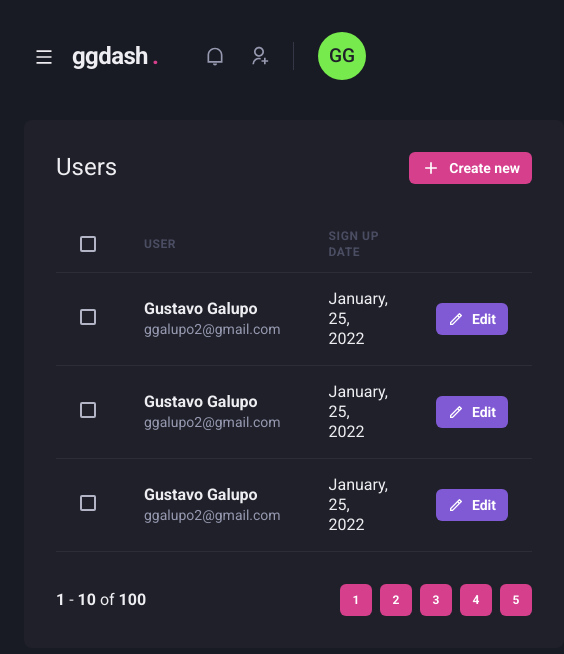
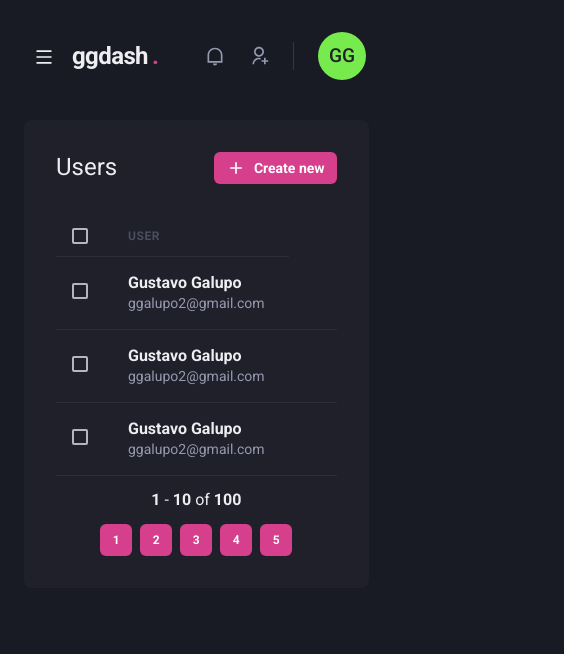
Before and after one commit to GGalupo/gg-dash, a Next.js app: page /users in a window 390 px wide. Shown: the top 654 px of the page, 564 px wide, since content can reach past the window. Built offline with nearby package versions, Linux system fonts and the light colour scheme.

Commit message:
Responsive users page

```diff
--- a/src/components/Pagination/index.tsx
+++ b/src/components/Pagination/index.tsx
@@ -3,12 +3,18 @@ import { PaginationItem } from "./PaginationItem";
 
 export const Pagination = () => {
   return (
-    <Flex mt="8" justify="space-between" align="center" spacing="6">
+    <Flex
+      direction={["column", "row"]}
+      mt={["3", "8"]}
+      justify="space-between"
+      align="center"
+      spacing="6"
+    >
       <Box>
         <strong>1</strong> - <strong>10</strong> of <strong>100</strong>
       </Box>
 
-      <HStack>
+      <HStack mt={["3", "0"]}>
         <PaginationItem pageNumber={1} isCurrentPage />
         <PaginationItem pageNumber={2} isCurrentPage />
         <PaginationItem pageNumber={3} isCurrentPage />
--- a/src/pages/users/index.tsx
+++ b/src/pages/users/index.tsx
@@ -12,6 +12,7 @@ import {
   Thead,
   Tr,
   Text,
+  useBreakpointValue,
 } from "@chakra-ui/react";
 import { RiAddLine, RiPencilLine } from "react-icons/ri";
 
@@ -20,6 +21,10 @@ import { Pagination } from "../../components/Pagination";
 import Sidebar from "../../components/Sidebar";
 
 const UserList = () => {
+  const isWideScreen = useBreakpointValue({
+    base: false,
+    lg: true,
+  });
   return (
     <Box>
       <Header />
@@ -47,17 +52,17 @@ const UserList = () => {
           <Table colorScheme="whiteAlpha">
             <Thead>
               <Tr>
-                <Th px="6" color="gray.300" width="8">
+                <Th px={["4", "4", "6"]} color="gray.300" width="8">
                   <Checkbox colorScheme="pink" />
                 </Th>
                 <Th>User</Th>
-                <Th>Sign up date</Th>
-                <Th w="8"></Th>
+                {isWideScreen && <Th>Sign up date</Th>}
+                {isWideScreen && <Th w="8"></Th>}
               </Tr>
             </Thead>
             <Tbody>
               <Tr>
-                <Td px="6">
+                <Td px={["4", "4", "6"]}>
                   <Checkbox colorScheme="pink" />
                 </Td>
                 <Td>
@@ -68,8 +73,9 @@ const UserList = () => {
                     </Text>
                   </Box>
                 </Td>
-                <Td>January, 25, 2022</Td>
+                {isWideScreen && <Td>January, 25, 2022</Td>}
                 <Td>
+                  {isWideScreen && (
                     <Button
                       as="a"
                       size="sm"
@@ -79,10 +85,11 @@ const UserList = () => {
                     >
                       Edit
                     </Button>
+                  )}
                 </Td>
               </Tr>
               <Tr>
-                <Td px="6">
+                <Td px={["4", "4", "6"]}>
                   <Checkbox colorScheme="pink" />
                 </Td>
                 <Td>
@@ -93,8 +100,9 @@ const UserList = () => {
                     </Text>
                   </Box>
                 </Td>
-                <Td>January, 25, 2022</Td>
+                {isWideScreen && <Td>January, 25, 2022</Td>}
                 <Td>
+                  {isWideScreen && (
                     <Button
                       as="a"
                       size="sm"
@@ -104,10 +112,11 @@ const UserList = () => {
                     >
                       Edit
                     </Button>
+                  )}
                 </Td>
               </Tr>
               <Tr>
-                <Td px="6">
+                <Td px={["4", "4", "6"]}>
                   <Checkbox colorScheme="pink" />
                 </Td>
                 <Td>
@@ -118,8 +127,9 @@ const UserList = () => {
                     </Text>
                   </Box>
                 </Td>
-                <Td>January, 25, 2022</Td>
+                {isWideScreen && <Td>January, 25, 2022</Td>}
                 <Td>
+                  {isWideScreen && (
                     <Button
                       as="a"
                       size="sm"
@@ -129,6 +139,7 @@ const UserList = () => {
                     >
                       Edit
                     </Button>
+                  )}
                 </Td>
               </Tr>
             </Tbody>
```
Lines whose indentation alone changed are shown as unchanged.
